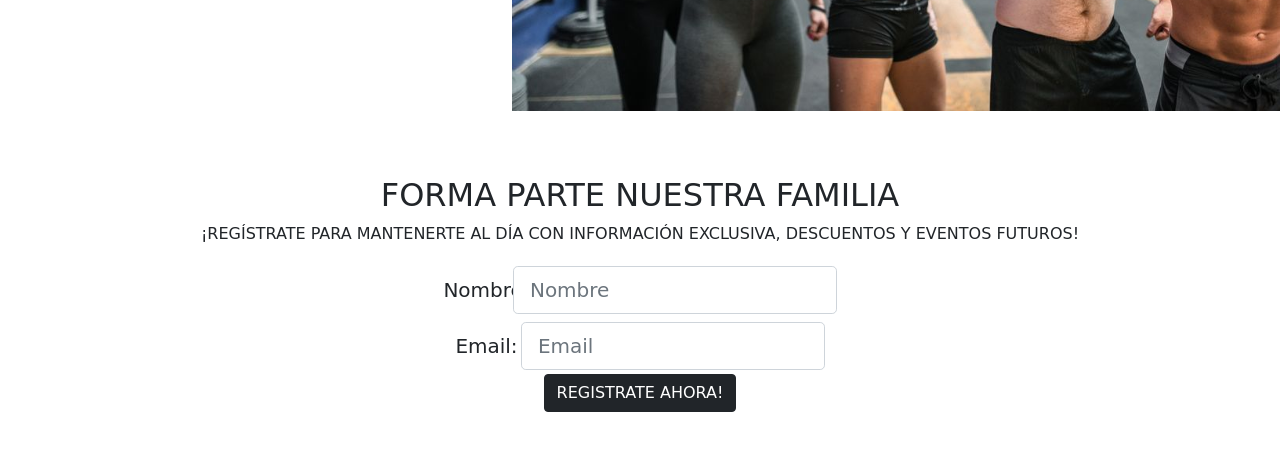
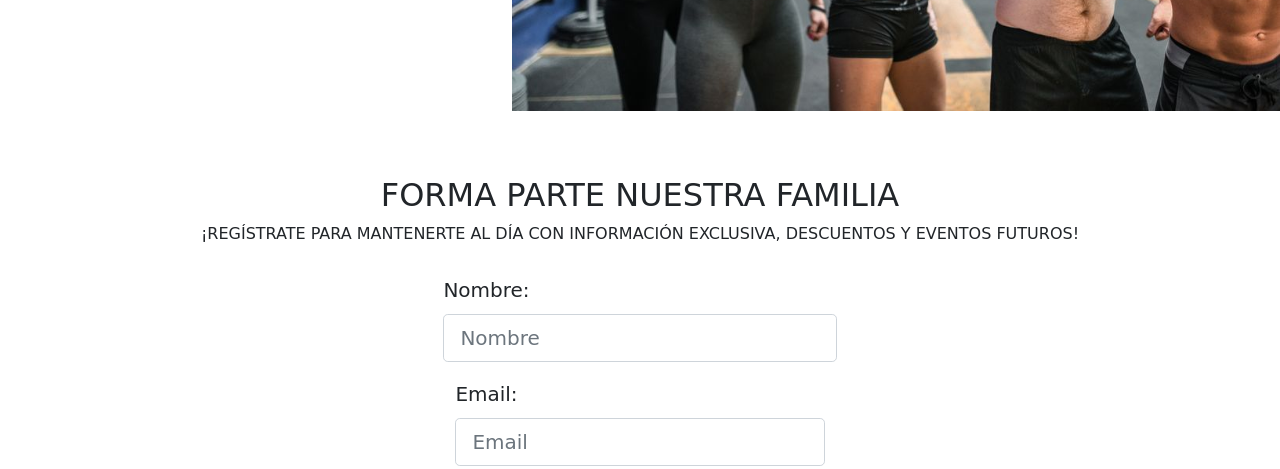
Before and after one commit to lucasberardi95/hardsthetics, a website: page pages/Nosotros.html in a window 1280 px wide. Shown: the part 1402-1871 px from the top of the page. Drawn offline with nearby package versions, Linux system fonts and the light colour scheme; a web font is replaced by a local one.

Commit message:
arreglo form

```diff
--- a/pages/Nosotros.html
+++ b/pages/Nosotros.html
@@ -78,14 +78,14 @@
                 <!-- FORM DE BOOTSTRAP -->
             <div class="p-1 row">
                 <label for="colFormLabelLg" class="col-sm-2 col-form-label col-form-label-lg">Nombre:</label>
-                <div class="col-sm-10">
+                <div class="col-sm-12">
                     <input type="email" class="form-control form-control-lg" id="colFormLabelLg"
                         placeholder="Nombre">
                 </div>
             </div>
             <div class="p-1 row">
                 <label for="colFormLabelLB" class="col-sm-2 col-form-label col-form-label-lg">Email:</label>
-                <div class="col-sm-10">
+                <div class="col-sm-12">
                     <input type="email" class="form-control form-control-lg" id="colFormLabelLB"
                         placeholder="Email">
                 </div>
```
